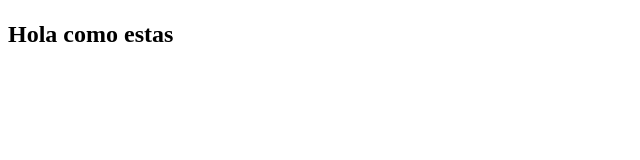
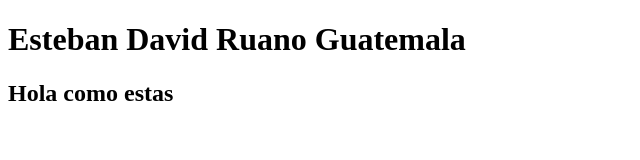
Before and after one commit to lvasquez-2025014/lvasquez-2025014, a plain HTML site: page index.html in a window 1280 px wide. Shown: the whole page, without its empty margins (0-640 px from the left). Drawn offline with Linux system fonts and the light colour scheme.

Commit message:
refactor: Se agrego nombre

```diff
--- a/index.html
+++ b/index.html
@@ -4,7 +4,7 @@
     <title></title>
 </head>
 <body>
-    <h1></h1>
+    <h1>Esteban David Ruano Guatemala</h1>
     <h2>Hola como estas</h2>
 </body>
 </html>
```
